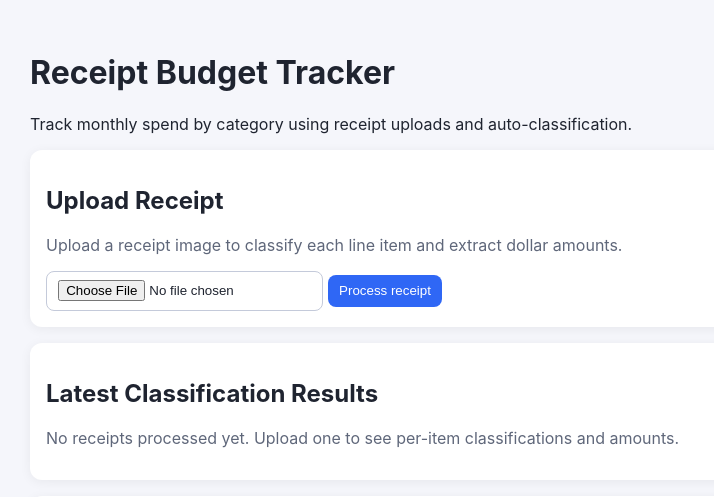
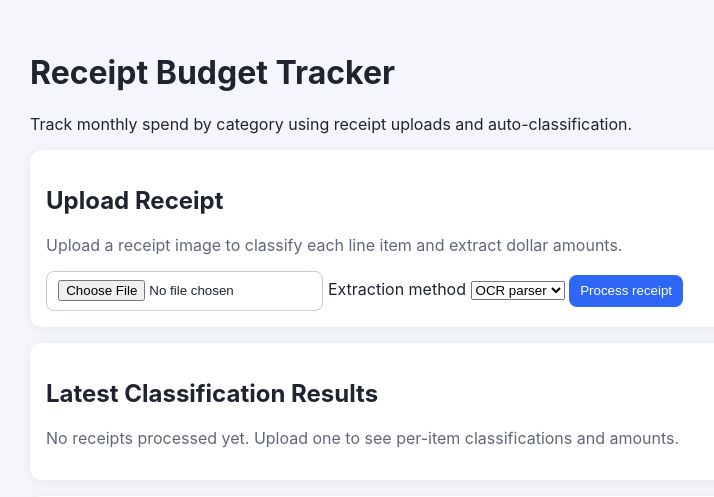
Before and after one commit to iderio/budget, a Flask app: page / in a window 1280 px wide. Shown: the top 497 px of the page, without its empty margins (150-864 px from the left). Run offline with Flask 3, Linux system fonts and the light colour scheme.

Commit message:
Add upload parser selector for OCR vs LLM extraction

```diff
--- a/app.py
+++ b/app.py
@@ -331,6 +331,11 @@ def index():
     summary = month_summary(store)
     pendings = list(store["pending"].values())
     recent_uploads = list(reversed(store.get("recent_uploads", [])))
+    default_extraction_mode = (
+        "llm"
+        if os.getenv("USE_OPENAI_RECEIPT_PARSER", "").lower() in {"1", "true", "yes"}
+        else "ocr"
+    )
     return render_template(
         "index.html",
         summary=summary,
@@ -338,6 +343,7 @@ def index():
         pending_batches=pendings,
         recent_uploads=recent_uploads,
         month=current_month_key(),
+        default_extraction_mode=default_extraction_mode,
     )
 
 
@@ -392,18 +398,24 @@ def upload_receipt():
         return redirect(url_for("index"))
     logger.info("Saved uploaded receipt '%s' to %s", receipt.filename, saved_path)
 
+    selected_mode = request.form.get("extraction_mode", "").strip().lower()
+    if selected_mode not in {"ocr", "llm"}:
+        selected_mode = (
+            "llm"
+            if os.getenv("USE_OPENAI_RECEIPT_PARSER", "").lower() in {"1", "true", "yes"}
+            else "ocr"
+        )
+
     raw_items = []
-    use_openai_parser = os.getenv("USE_OPENAI_RECEIPT_PARSER", "").lower() in {"1", "true", "yes"}
-    if use_openai_parser:
+    text = ""
+    if selected_mode == "llm":
         raw_items = parse_line_items_with_openai(saved_path)
         logger.info(
-            "OpenAI extraction complete for '%s': parsed_items=%s",
+            "LLM extraction complete for '%s': parsed_items=%s",
             receipt.filename,
             len(raw_items),
         )
-
-    text = ""
-    if not raw_items:
+    else:
         try:
             text = extract_text_from_image(saved_path)
         except Exception:
@@ -419,10 +431,12 @@ def upload_receipt():
         logger.info("Parsed %s line item(s) from receipt '%s'", len(raw_items), receipt.filename)
 
     if not raw_items:
+        preview = re.sub(r"\s+", " ", text[:160]).strip() if text else "n/a"
         logger.warning(
-            "No line items parsed from receipt '%s'. OCR preview='%s'",
+            "No line items parsed from receipt '%s' using mode='%s'. OCR preview='%s'",
             receipt.filename,
-            re.sub(r"\s+", " ", text[:160]).strip(),
+            selected_mode,
+            preview,
         )
     resolved = []
     unresolved = []
@@ -465,6 +479,7 @@ def upload_receipt():
                 "filename": receipt.filename,
                 "created_at": datetime.now().strftime("%Y-%m-%d %H:%M"),
                 "items": upload_items,
+                "mode": selected_mode,
                 "total": round(sum(item["amount"] for item in raw_items), 2),
             }
         )
--- a/templates/index.html
+++ b/templates/index.html
@@ -16,6 +16,13 @@
         <p class="muted">Upload a receipt image to classify each line item and extract dollar amounts.</p>
         <form action="{{ url_for('upload_receipt') }}" method="post" enctype="multipart/form-data">
           <input type="file" name="receipt" accept="image/*" required />
+          <label>
+            Extraction method
+            <select name="extraction_mode">
+              <option value="ocr" {% if default_extraction_mode == 'ocr' %}selected{% endif %}>OCR parser</option>
+              <option value="llm" {% if default_extraction_mode == 'llm' %}selected{% endif %}>LLM parser</option>
+            </select>
+          </label>
           <button type="submit">Process receipt</button>
         </form>
       </section>
@@ -27,7 +34,9 @@
           <article class="upload-result">
             <header>
               <h3>{{ upload.filename }}</h3>
-              <p>{{ upload.created_at }} · Total: ${{ '%.2f'|format(upload.total) }}</p>
+              <p>
+                {{ upload.created_at }} · Method: {{ upload.get('mode', 'n/a')|upper }} · Total: ${{ '%.2f'|format(upload.total) }}
+              </p>
             </header>
             <table>
               <thead>
@@ -103,7 +112,7 @@
         <h2>Need your input for uncategorized items</h2>
         <form action="{{ url_for('resolve_pending') }}" method="post">
           <input type="hidden" name="batch_id" value="{{ batch.id }}" />
-          {% for item in batch.items %}
+          {% for item in batch["items"] %}
           <div class="pending-item">
             <span>{{ item.name }} — ${{ '%.2f'|format(item.amount) }}</span>
             <input type="text" name="category_{{ loop.index0 }}" list="categories" placeholder="Choose category" required />
```
